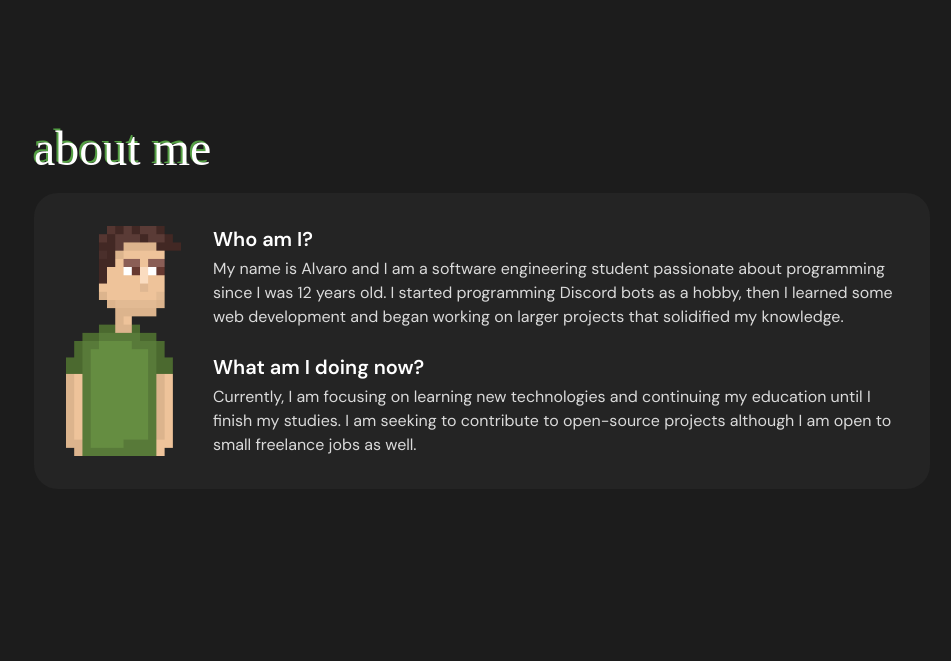
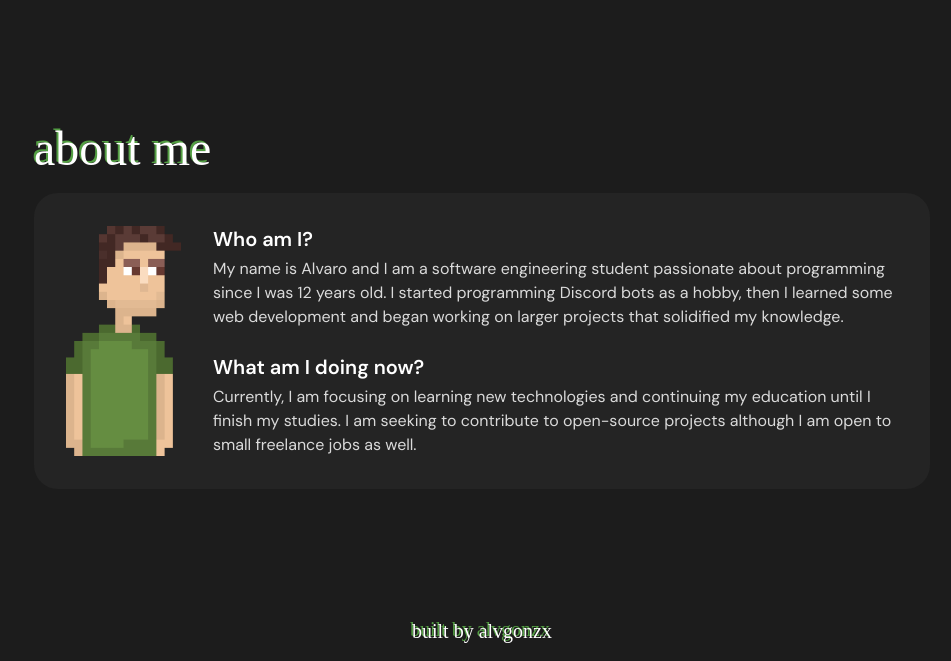
Before and after one commit to alvarognnzz/alvarognnzz.github.io, an Astro site: page / in a window 1280 px wide. Shown: the part 1555-2216 px from the top of the page, without its empty margins (158-1109 px from the left). Before the commit the page ends 2044 px from the top, so only its background shows below. Built offline with nearby package versions, Linux system fonts and the light colour scheme; Astro itself is replaced by a stand-in of ours.

Commit message:
[dev] added footer

```diff
--- a/src/pages/index.astro
+++ b/src/pages/index.astro
@@ -49,7 +49,9 @@ import Icon from "../components/Icon.astro";
         </section>
         <section class="mt-[128px]">
             <Title color="green">about me</Title>
-            <div class="flex flex-row bg-[#242424] mt-5 p-8 rounded-3xl gap-8 items-center">
+            <div
+                class="flex flex-row bg-[#242424] mt-5 p-8 rounded-3xl gap-8 items-center"
+            >
                 <img
                     src="images/alvgonzx-right.png"
                     alt="alvgonzx software developer"
@@ -76,6 +78,9 @@ import Icon from "../components/Icon.astro";
                 </div>
             </div>
         </section>
+        <footer class="flex justify-center mt-[128px] mb-4">
+            <h1 class="text-xl font-horizon text-shadow-green">built by alvgonzx</h1>
+        </footer>
     </main>
 </Layout>
 
@@ -102,6 +107,10 @@ import Icon from "../components/Icon.astro";
     }
 
     .text-shadow-green {
+        text-shadow: -1px -1px #539e43;
+    }
+
+    .text-shadow-green {
         text-shadow: -2px -2px #539e43;
     }
 </style>
```
